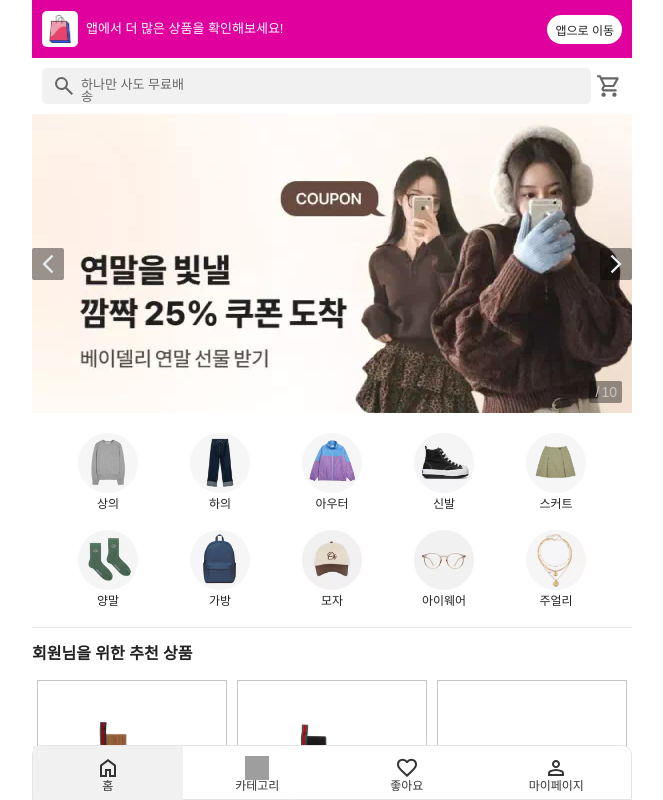
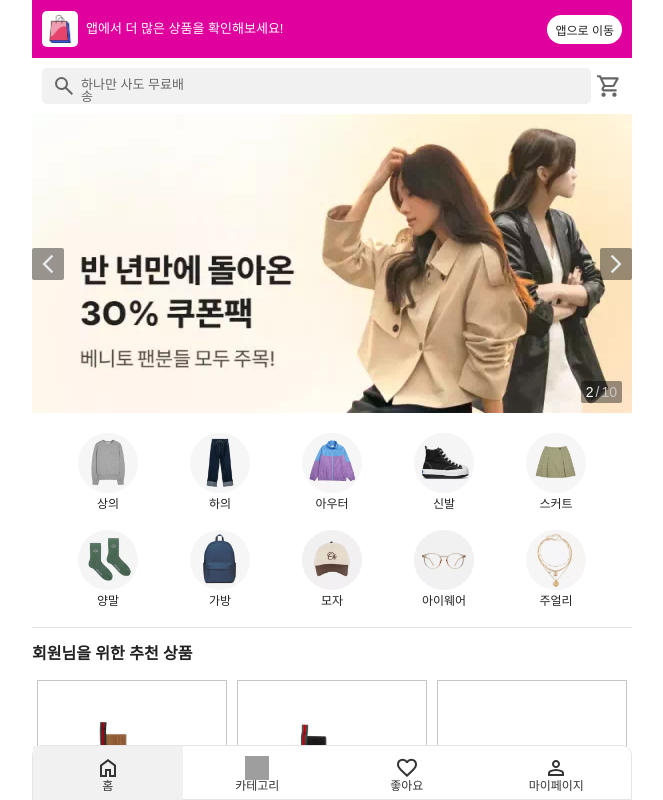
Before and after one commit to jaeyeong97/SHOP, a React (Create React App) app: page / in a window 1280 px wide. Shown: the top 800 px of the page, without its empty margins (308-971 px from the left). Built offline with nearby package versions, Linux system fonts and the light colour scheme; no server answers; grey boxes are pictures that could not be loaded; a web font is replaced by a local one.

Commit message:
slider eager 삭제

```diff
--- a/src/components/SliderComponent.tsx
+++ b/src/components/SliderComponent.tsx
@@ -5,25 +5,25 @@ import { Slider } from "../Types";
 
 const SliderComponent: React.FC = () => {
   const slider = useRecoilValue<Slider[]>(sliderState); // 슬라이더
-  // const [currentIndex, setCurrentIndex] = useState<number>(0); // 슬라이더 인덱스
+  const [currentIndex, setCurrentIndex] = useState<number>(0); // 슬라이더 인덱스
 
-  // const prevSlide = (): void => {
-  //   setCurrentIndex((prevIndex) =>
-  //     prevIndex === 0 ? slider.length - 1 : prevIndex - 1
-  //   );
-  // };
+  const prevSlide = (): void => {
+    setCurrentIndex((prevIndex) =>
+      prevIndex === 0 ? slider.length - 1 : prevIndex - 1
+    );
+  };
 
-  // const nextSlide = (): void => {
-  //   setCurrentIndex((prevIndex) =>
-  //     prevIndex === slider.length - 1 ? 0 : prevIndex + 1
-  //   );
-  // };
+  const nextSlide = (): void => {
+    setCurrentIndex((prevIndex) =>
+      prevIndex === slider.length - 1 ? 0 : prevIndex + 1
+    );
+  };
 
-  // // 5초 인터벌 슬라이드
-  // useEffect(() => {
-  //   const intervalSlider = setInterval(nextSlide, 5000);
-  //   return () => clearInterval(intervalSlider);
-  // }, []);
+  // 5초 인터벌 슬라이드
+  useEffect(() => {
+    const intervalSlider = setInterval(nextSlide, 5000);
+    return () => clearInterval(intervalSlider);
+  }, []);
 
   return (
     <section className="slider-wrap">
@@ -31,13 +31,13 @@ const SliderComponent: React.FC = () => {
         src="/assets/arrow.svg"
         alt="arrow"
         className="arrow left"
-        // onClick={prevSlide}
+        onClick={prevSlide}
       />
       <div
         className="slider"
-        // style={{ transform: `translateX(-${100 * currentIndex}%)` }}
+        style={{ transform: `translateX(-${100 * currentIndex}%)` }}
       >
-        {slider.map((slider: Slider, index: number) => (
+        {slider.map((slider: Slider) => (
           <img
             key={slider.id}
             className="slide"
@@ -45,7 +45,6 @@ const SliderComponent: React.FC = () => {
             alt={slider.id}
             width={600}
             height={299}
-            loading={index === 0 ? "eager" : "lazy"}
           ></img>
         ))}
       </div>
@@ -53,10 +52,10 @@ const SliderComponent: React.FC = () => {
         src="/assets/arrow.svg"
         alt="arrow"
         className="arrow right"
-        // onClick={nextSlide}
+        onClick={nextSlide}
       />
       <div className="index-wrap">
-        {/* <span className="current-index">{currentIndex + 1}</span> */}
+        <span className="current-index">{currentIndex + 1}</span>
         <span className="s">/</span>
         <span className="end-index">{slider.length}</span>
       </div>
```
